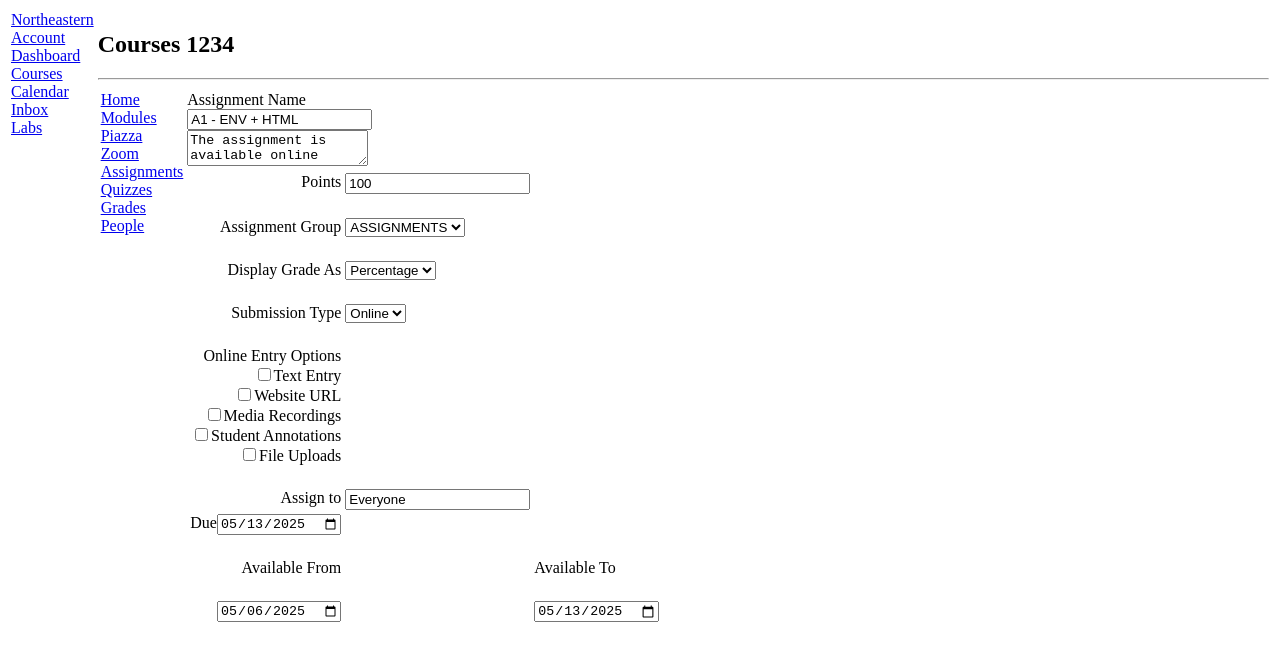
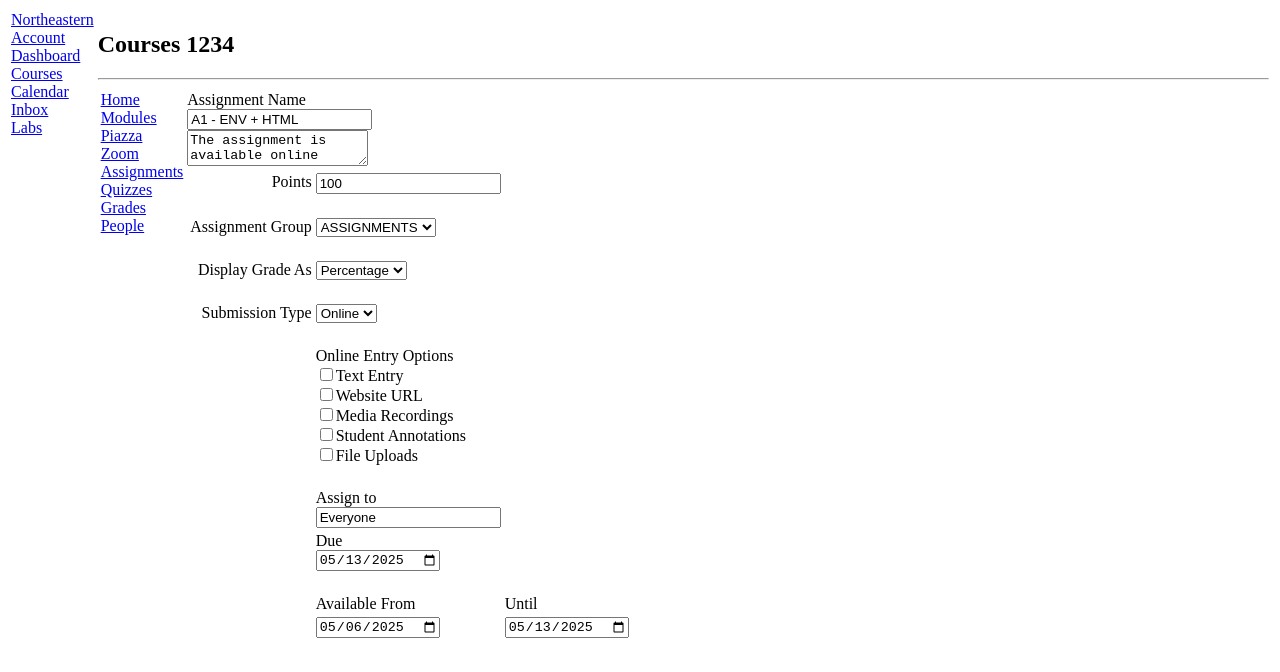
Before and after one commit to ThomasRoch18/kanbaz-next-js, a Next.js app: page /Courses/1234/Assignments/123 in a window 1280 px wide. Shown: the top 672 px of the page. Built offline with nearby package versions, Linux system fonts and the light colour scheme.

Commit message:
updated format for assignment edit page

```diff
--- a/app/(Kambaz)/Courses/[cid]/Assignments/[aid]/page.tsx
+++ b/app/(Kambaz)/Courses/[cid]/Assignments/[aid]/page.tsx
@@ -51,7 +51,8 @@ export default function AssignmentEditor() {
             </td>
         </tr><br />
         <tr>
-            <td align="right" valign="top">
+            <td></td>
+            <td align="left" valign="top">
                 <label htmlFor="wd-entry-options">Online Entry Options</label><br />
                 <input type="checkbox" name="check-entry" id="wd-text-entry"/>
                 <label htmlFor="wd-text-entry">Text Entry</label><br/>
@@ -70,31 +71,33 @@ export default function AssignmentEditor() {
             </td>
         </tr><br />
         <tr>
-            <td align="right" valign="top">
-                <label htmlFor="wd-assign-to">Assign to</label>
-            </td>
-            <td>
+            <td></td>
+            <td align="left" valign="top">
+                <label htmlFor="wd-assign-to">Assign to</label><br />
                 <input id="wd-assign-to" defaultValue={"Everyone"} />
             </td>
         </tr>
         <tr>
-            <td align="right" valign="top">
-                <label htmlFor="wd-due-date">Due</label>
+            <td></td>
+            <td align="left" valign="top">
+                <label htmlFor="wd-due-date">Due</label><br />
                 <input type="date" defaultValue="2025-05-13" id="wd-due-date"/>
             </td>
         </tr><br />
         <tr>
-            <td align="right" valign="top">
+            <td></td>
+            <td align="left" valign="top">
                 <label htmlFor="wd-available-from">Available From</label>
-            </td><br />
+            </td>
             <td>
-                <label htmlFor="wd-available-to">Available To</label>
+                <label htmlFor="wd-available-to">Until</label>
             </td>
-        </tr><br />
+        </tr>
         <tr>
-            <td align="right" valign="top">
+            <td></td>
+            <td align="left" valign="top">
                 <input type="date" defaultValue="2025-05-06" id="wd-available-from"/>
-            </td><br />
+            </td>
             <td>
                 <input type="date" defaultValue="2025-05-13" id="wd-available-to"/>
             </td>
```
